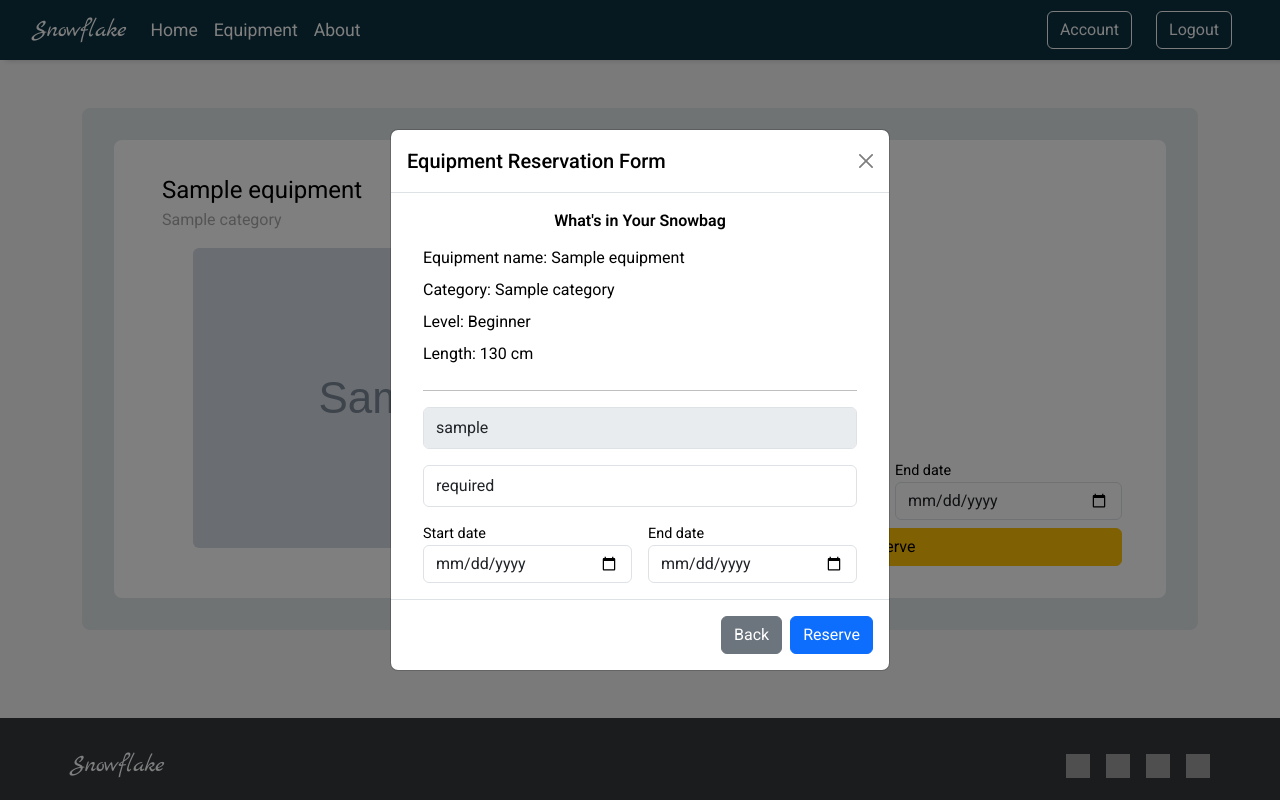
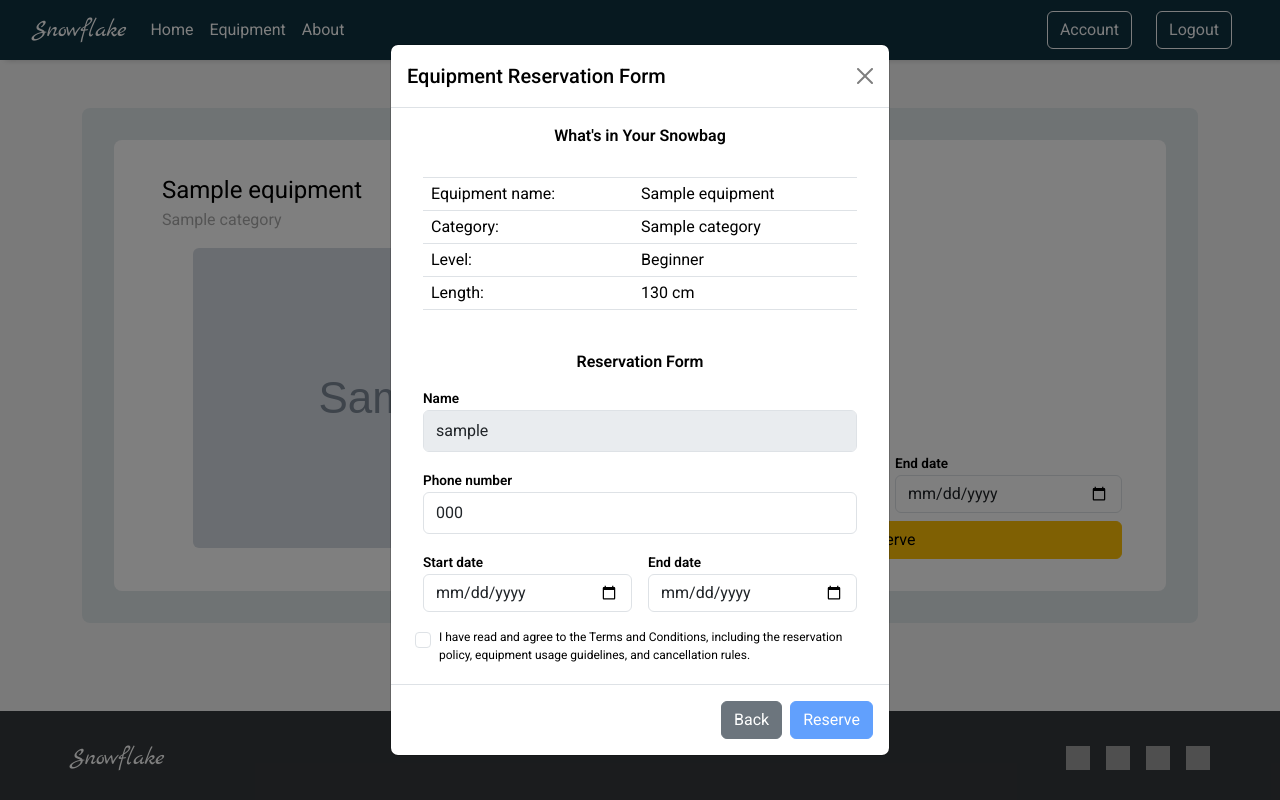
Before and after one commit to szewczem/django-snowflake, a Django app: page /equipment/1 in a window 1280 px wide, after a click on "Reserve". Run offline with Django 5.2, Linux system fonts and the light colour scheme; a user stored in the database is signed in; tables that the repository leaves empty hold one stand-in row (values such as "Sample post"); grey boxes marked "Sample" are stand-in pictures; some web fonts are replaced; grey boxes are pictures that could not be loaded.

Commit message:
updated reservation form

```diff
--- a/reservations/templates/reservations/equipment_detail.html
+++ b/reservations/templates/reservations/equipment_detail.html
@@ -40,28 +40,16 @@
                             <form method="POST" class="detail-form-container">
                                 {% csrf_token %}
                                 <div class="row g-3">
-                                    {% comment %} <div class="col-12 flex-nowrap">
-                                        <input class="form-control py-2 border-right-0 border" type="text" id='phoneNumber' name='reservation_phone_number' placeholder="Phone number" required>
-                                        {% if form.reservation_phone_number.errors %}
-                                          <div class="invalid-feedback d-block">
-                                            {{ form.reservation_phone_number.errors.0 }}
-                                          </div>
-                                        {% endif %}
-                                    </div> {% endcomment %}
                                     <div class="form-group col-md-6">
-                                        <label for="startDate">Start date</label>
+                                        <label class="label" for="startDate">Start date</label>
                                         <input type="date" class="form-control" id="detail-start-date" name="start_date" value="{{ start_date }}" required>
                                     </div>
                                     <div class="form-group col-md-6">
-                                        <label for="endDate">End date</label>
+                                        <label class="label" for="endDate">End date</label>
                                         <input type="date" class="form-control" id="detail-end-date" name="end_date" value="{{ end_date }}" required>
                                     </div>
                                 </div>
                                 <div class="row g-3">
-                                    {% comment %} <div class="d-grid gap-2 col-12">
-                                        <button type="submit" class="btn btn-warning btn-block reserve-btn">Reserve</button>
-                                    </div> {% endcomment %}
-                                    <!-- Button trigger modal -->
                                     <div class="d-grid gap-2 col-12">
                                         <button type="button" class="btn btn-warning btn-block reserve-btn" data-bs-toggle="modal" data-bs-target="#exampleModal">
                                             Reserve
@@ -73,11 +61,11 @@
                             <form method="POST" action="." class="detail-form-container">
                                 <div class="row g-3">
                                     <div class="form-group col-md-6">
-                                        <label for="startDate">Start date</label>
+                                        <label class="label" for="startDate">Start date</label>
                                         <input type="date" class="form-control" id="detail-start-date" name="start_date" value="{{ start_date }}" disabled>
                                     </div>
                                     <div class="form-group col-md-6">
-                                        <label for="endDate">End date</label>
+                                        <label class="label" for="endDate">End date</label>
                                         <input type="date" class="form-control" id="detail-end-date" name="end_date" value="{{ end_date }}" disabled>
                                     </div>
                                 </div>
@@ -107,49 +95,73 @@
             {% if user.is_authenticated %}
             <form method="POST" id="reservationForm">
                 {% csrf_token %}
-                <div class="modal-body reservation-form-body">
+                <div class="modal-body reservation-form-body modal-dialog-scrollable">
                     <div class="row reservation-form-detail">
                         <div class="reservation-form-header">What's in Your Snowbag</div>
-                        <p>Equipment name: {{ equipment.name }}</p>
-                        <p>Category: {{ equipment.category }}</p>
-                        <p>Level: {{ equipment.level|title }}</p>
-                        <p>Length: {{ equipment.length }} cm</p>
+                        <div class="container deatil-summary-container">
+                            <table class="table table-padding">
+                                <thead>
+                                    <tr>
+                                      <th scope="col"></th>
+                                      <th scope="col"></th>
+                                    </tr>
+                                </thead>
+                                <tbody>
+                                    <tr>
+                                        <td>Equipment name:</th>
+                                        <td>{{ equipment.name }}</td>
+                                    </tr>
+                                    <tr>
+                                        <td>Category:</th>
+                                        <td>{{ equipment.category }}</td>
+                                    </tr>
+                                    <tr>
+                                        <td>Level:</th>
+                                        <td>{{ equipment.level|title }}</td>
+                                    </tr>
+                                    <tr>
+                                        <td>Length:</th>
+                                        <td>{{ equipment.length }} cm</td>
+                                    </tr>
+                                </tbody>
+                            </table>
+                        </div>
                     </div>
-                    <hr/>
                     <div class="row g-3">
-                        <fieldset disabled>
-                            <div class="col-12 flex-nowrap">
-                                <input class="form-control py-2 border-right-0 border" type="search" name="equipment_name" list="datalistOptions" placeholder="Name" value="{{ username }}"/>
-                            </div>
-                        </fieldset>
+                        <div class="reservation-form-header">Reservation Form</div>
+                        <div class="col-12 flex-nowrap no-margin">
+                            <label class="label" for="name">Name</label>
+                            <input class="form-control py-2 border-right-0 border" type="text" id="name" name="equipment_name" placeholder="Name" value="{{ username }}" disabled>
+                        </div>
                         <div class="col-12 flex-nowrap">
-                            <input class="form-control py-2 border-right-0 border" type="text" id='phoneNumber' name='reservation_phone_number' placeholder="Phone number"
-                            value=
-                            {% if phone_number %}
-                                {% with phone_number.as_e164 as full_number %}
-                                    {{ full_number|slice:"3:" }}
-                                {% endwith %}
-                            {% else %}
-                                {{"123456789"}}
-                            {% endif %}
-                            required>
-                            <div id="phone-feedback" class="invalid-feedback d-none">
-                                Invalid phone number
+                            <label class="label" for="phone-number">Phone number</label>
+                            <input class="form-control py-2 border-right-0 border" type="text" id='phone-number' name='reservation_phone_number' placeholder="Phone number" value="{{ phone_number }}">
+                            <div id="phone-error" class="invalid-feedback d-none">
+                                Enter a valid 9-digit phone number.
                             </div>
                         </div>
                         <div class="form-group col-md-6">
-                            <label for="startDate">Start date</label>
+                            <label class="label" for="reservation-start-date">Start date</label>
                             <input type="date" class="form-control" id="reservation-start-date" name="start_date" value="{{ start_date }}">
                         </div>
                         <div class="form-group col-md-6">
-                            <label for="endDate">End date</label>
+                            <label class="label" for="reservation-end-date">End date</label>
                             <input type="date" class="form-control" id="reservation-end-date" name="end_date" value="{{ end_date }}">
+                        </div>
+                        <div id="date-error" class="invalid-feedback d-none">
+                            Date input invalid, please provide the reservation date.
+                        </div>
+                        <div class="form-check">
+                            <input class="form-check-input" type="checkbox" value="" id="check-agreement">
+                            <label class="form-check-label text-small" for="checkDefault">
+                                I have read and agree to the Terms and Conditions, including the reservation policy, equipment usage guidelines, and cancellation rules.
+                            </label>
                         </div>
                     </div>
                 </div>
                 <div class="modal-footer">
                     <button type="button" class="btn btn-secondary" data-bs-dismiss="modal">Back</button>
-                    <button type="submit" class="btn btn-primary" id="reserveBtn">Reserve</button>
+                    <button type="submit" class="btn btn-primary disabled" id="reserve-btn">Reserve</button>
                 </div>
             </form>
             {% endif %}
--- a/static/css/global.css
+++ b/static/css/global.css
@@ -23,12 +23,13 @@
     --halfwhite: #f8f9fa;
 
     --h6-size: .75rem;
+    --label-size: .85rem;
 }
 
 body {
     min-height: 100vh;
     background-color: whitesmoke;
     color: black;
-    font-size: 1.1rem;
+    font-size: 1rem;
     overflow-x: hidden;
 }
--- a/static/css/style.css
+++ b/static/css/style.css
@@ -128,7 +128,6 @@ a:hover {
   margin-top: 3rem;
   padding: 2rem;
   background-color: rgba(30,102,130,0.1);
-  font-size: .9rem;
 }
 
 .search-btn {
@@ -212,10 +211,6 @@ a:hover {
   text-justify: inter-word;
 }
 
-.detail-form-container {
-  font-size: .9rem;
-}
-
 .card-details-title {
   font-size: 1.1rem;
 }
@@ -227,6 +222,11 @@ a:hover {
 .alert-container {
   margin-top: 2rem;
   margin-bottom: 0;
+}
+
+.reservation-label {
+  text-align: center;
+  margin-left: .5rem;
 }
 
 .reservation-form-body {
@@ -245,6 +245,9 @@ a:hover {
   font-size: 1rem;
 }
 
+.deatil-summary-container {
+  padding-bottom: 1.5rem;
+}
 
 
 /***** users_account *****/
@@ -338,16 +341,6 @@ a:hover {
 
 
 
-
-
-
-
-
-.text-small {
-  font-size: var(--h6-size);
-}
-
-
 .form-with-validation {
   font-size: 1.1rem;
   padding: 1rem;
@@ -425,3 +418,27 @@ a:hover {
   background-color: rgba(30,102,130,0.1);
   font-size: .9rem;
 }
+
+
+
+
+/* GLOBAL */
+
+.text-small {
+  font-size: var(--h6-size);
+}
+
+.label {
+  font-size: var(--label-size);
+  font-weight: 600;
+}
+
+.no-margin {
+  margin: 0;
+}
+
+.table-padding,
+.table-padding th,
+.table-padding td {
+  line-height: 1rem;
+}
--- a/static/js/main.js
+++ b/static/js/main.js
@@ -41,16 +41,16 @@ modal.addEventListener('show.bs.modal', function () {
 
 /// phone number validation, only digits ///
 document.addEventListener("DOMContentLoaded", function () {
-  const phoneInput = document.getElementById("phoneNumber");
-  const feedback = document.getElementById("phone-feedback");
+  const phoneInput = document.getElementById("phone-number");
+  const feedback = document.getElementById("phone-error");
   const reserveBtn = document.getElementById("reserveBtn");
 
   if (!phoneInput) return;
 
   const phoneRegex = /^[0-9]{9}$/;
 
-  // Validate input during typing
-  function validatePhoneInput() {
+  // Validate input
+  phoneInput.addEventListener("blur", function () {
     const value = phoneInput.value;
     const isValid = phoneRegex.test(value);
 
@@ -69,7 +69,7 @@ document.addEventListener("DOMContentLoaded", function () {
       feedback.classList.remove("d-none");
       reserveBtn.classList.add("disabled");
     }
-  }
+  });
 
   // Allow only digits during typing
   phoneInput.addEventListener("keypress", function (event) {
```
Also changed, not shown: reservations/templates/reservations/equipment_list.html (+4 -4 lines).
